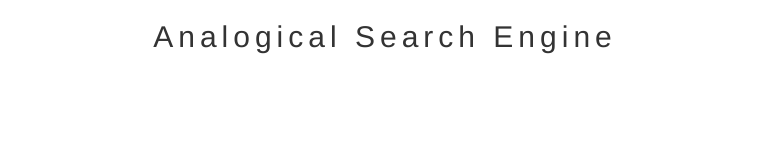
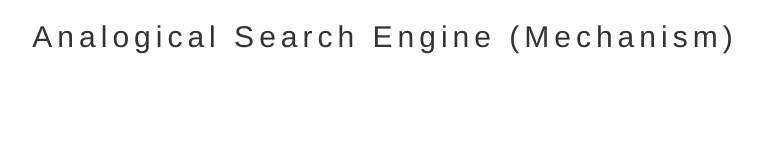
Before and after one commit to zhoujieli/ase-eval-mechanism, a plain HTML site: page index.html in a window 1280 px wide. Shown: the whole page, without its empty margins (255-1017 px from the left). Drawn offline with nearby package versions, Linux system fonts and the light colour scheme; files that its build step writes are made by us from their sources.

Commit message:
add mechanism

```diff
--- a/index.html
+++ b/index.html
@@ -30,7 +30,7 @@
 </head>
 
 <body>
-    <h2 align="center">Analogical Search Engine</h2>
+    <h2 align="center">Analogical Search Engine (Mechanism)</h2>
     <script src="js/mechanism.js"></script>
 </body>
 
```
